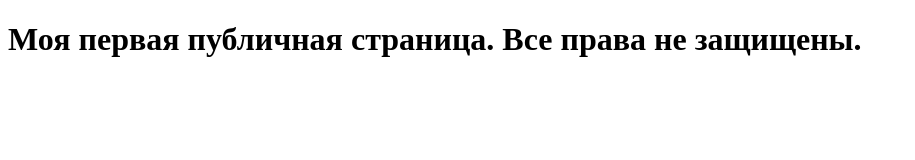
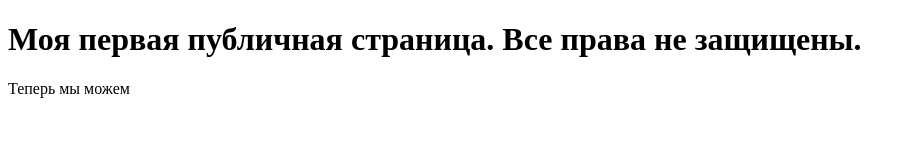
Before and after one commit to mimimitchell/testSite, a plain HTML site: page index.html in a window 1280 px wide. Shown: the whole page, without its empty margins (0-915 px from the left). Drawn offline with Linux system fonts and the light colour scheme.

Commit message:
Коннектимся

```diff
--- a/index.html
+++ b/index.html
@@ -7,5 +7,6 @@
 </head>
 <body>
     <h1>Моя первая публичная страница. Все права не защищены.</h1>
+    <p> Теперь мы можем</p>
 </body>
 </html>
```
